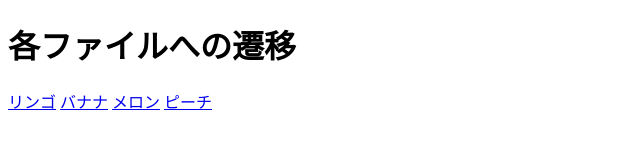
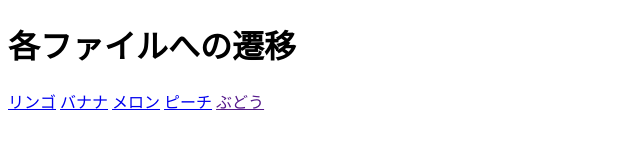
Before and after one commit to rtakada/practice-clone_1-2_2023, a plain HTML site: page index.html in a window 1280 px wide. Shown: the full height of the page, 0-640 px from the left. Drawn offline with Linux system fonts and the light colour scheme.

Commit message:
index.htmlにaタグを1行追加

```diff
--- a/index.html
+++ b/index.html
@@ -11,5 +11,6 @@
     <a href="banana.html">バナナ</a>
     <a href="melon.html">メロン</a>
     <a href="peach.html">ピーチ</a>
+    <a href="">ぶどう</a>
 </body>
 </html>
```
